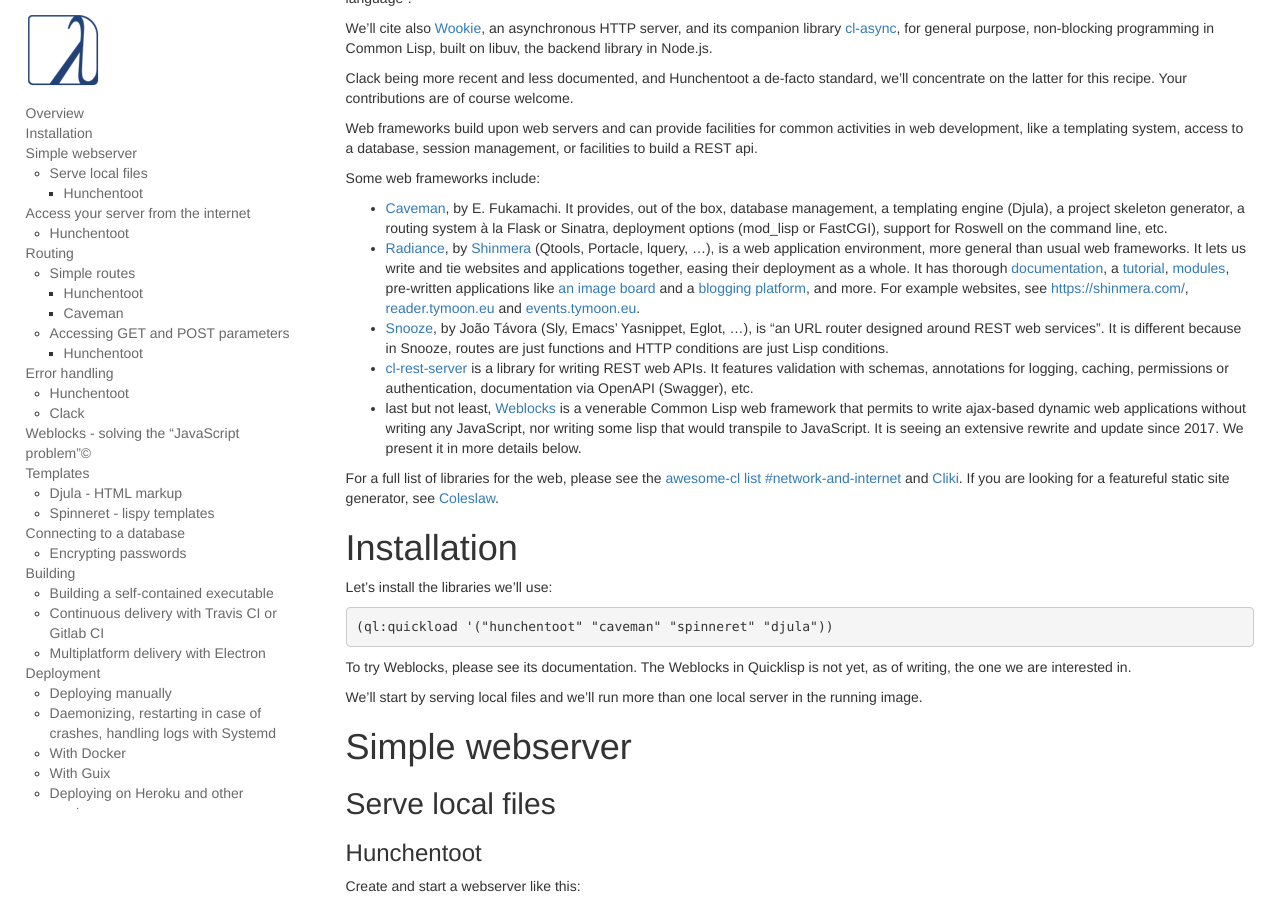
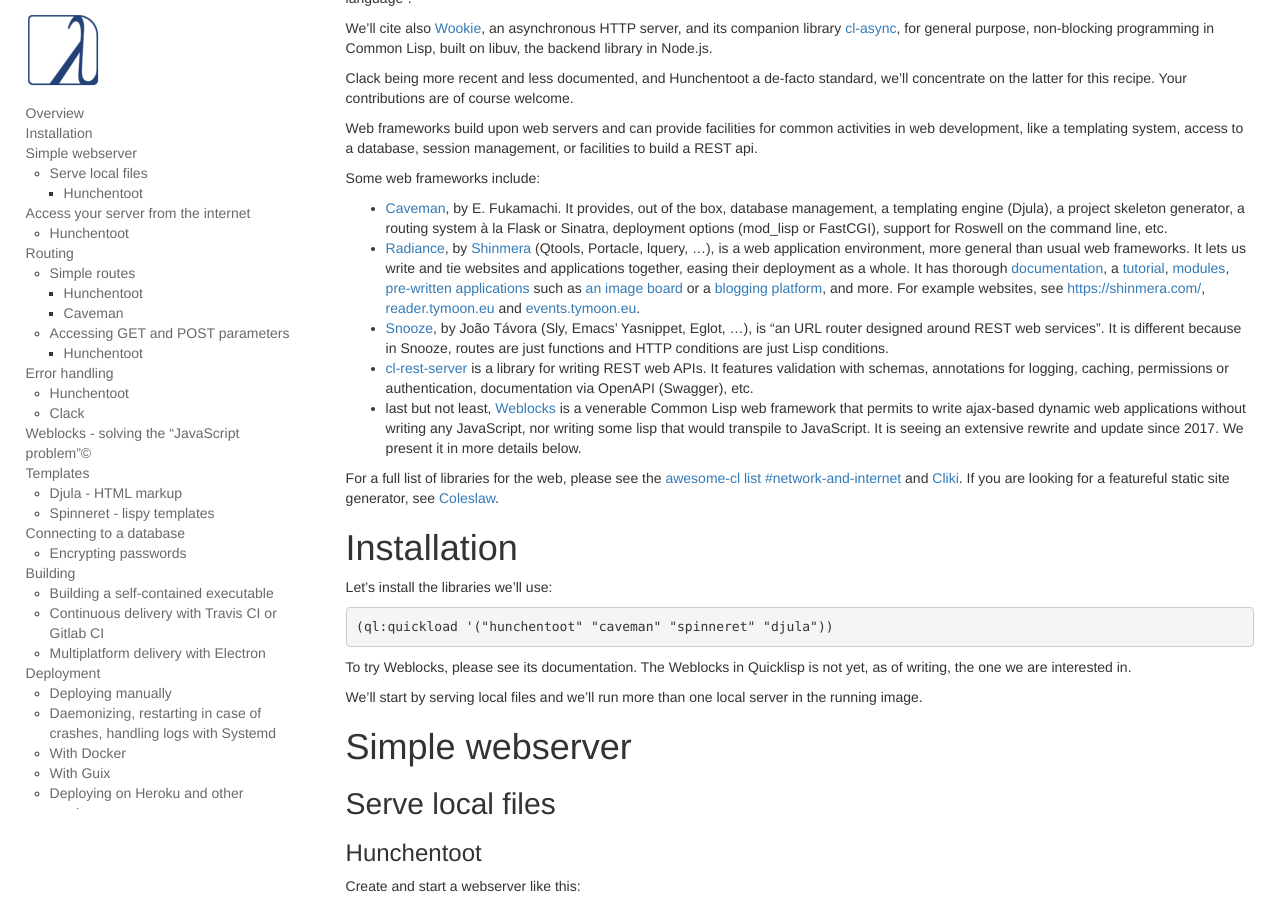
Before and after one commit to LispCookbook/cl-cookbook, a Jekyll site: the page built from web.md, in a window 1280 px wide and 900 px high, scrolled down 772 px. Built offline with Jekyll 4.4.1, drawn with Linux system fonts in a browser that asks for light colours.

Commit message:
web: link to Radiance pre-written applications

```diff
--- a/web.md
+++ b/web.md
@@ -81,7 +81,7 @@
   (Qtools, Portacle, lquery, …), is a web application environment,
   more general than usual web frameworks. It lets us write and tie
   websites and applications together, easing their deployment as a
-  whole. It has thorough [documentation](https://shirakumo.github.io/radiance/), a [tutorial](https://github.com/Shirakumo/radiance-tutorial), [modules](https://github.com/Shirakumo/radiance-contribs), pre-written applications like [an image board](https://github.com/Shirakumo/purplish) and a [blogging platform](https://github.com/Shirakumo/reader), and more.
+  whole. It has thorough [documentation](https://shirakumo.github.io/radiance/), a [tutorial](https://github.com/Shirakumo/radiance-tutorial), [modules](https://github.com/Shirakumo/radiance-contribs), [pre-written applications](https://github.com/Shirakumo?utf8=%E2%9C%93&q=radiance&type=&language=) such as [an image board](https://github.com/Shirakumo/purplish) or a [blogging platform](https://github.com/Shirakumo/reader), and more.
   For example websites, see
   [https://shinmera.com/](https://shinmera.com/),
   [reader.tymoon.eu](https://reader.tymoon.eu/) and [events.tymoon.eu](https://events.tymoon.eu/).
```
